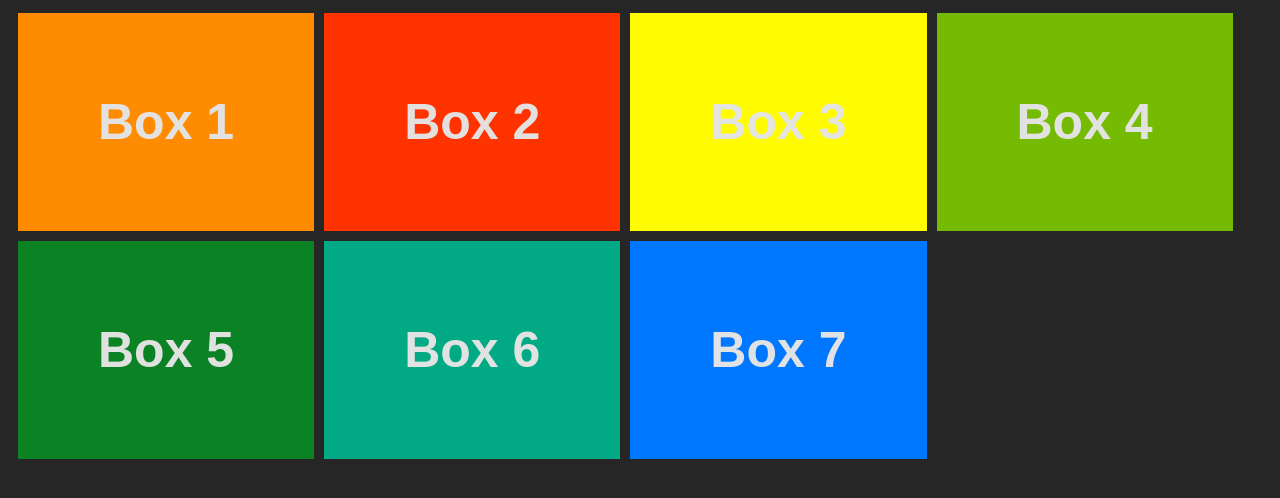
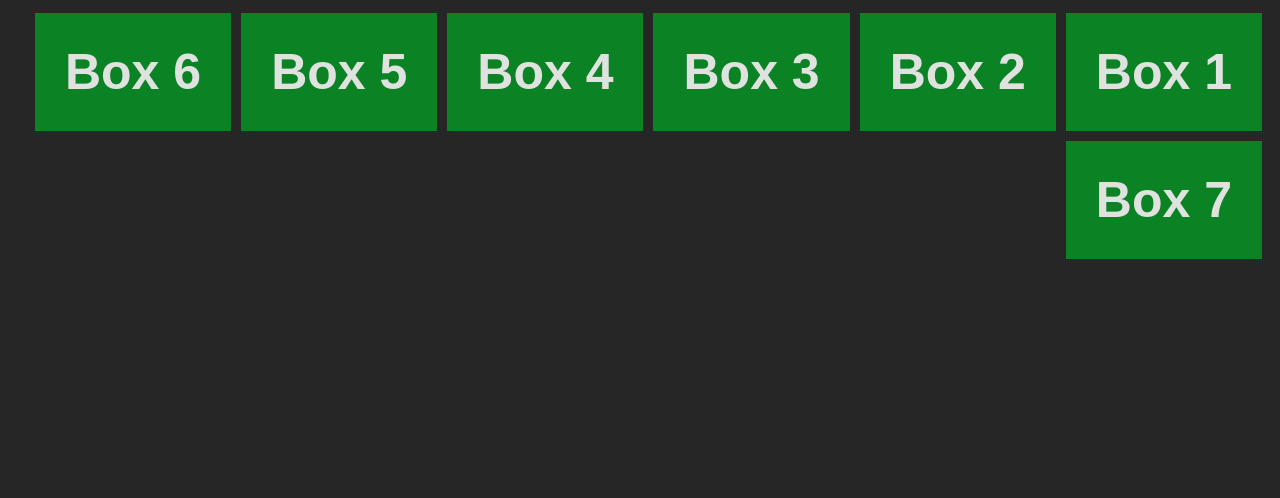
Before and after one commit to RomualdoFranca/FlexBox, a plain HTML site: page flex1.html in a window 1280 px wide. Drawn offline with Linux system fonts and the light colour scheme.

Commit message:
change divs color

```diff
--- a/flex1.css
+++ b/flex1.css
@@ -9,43 +9,44 @@ body {
     color: #e4e4e4fb;
     display: flex;
     flex-wrap: wrap;
+    flex-direction: row-reverse;
 }
 div {
     margin: 5px;
 }
 .box1 {
-    background-color: darkorange;
+    background-color: #0b8325;
     text-align: center;
-    padding: 80px;
+    padding: 30px;
 
 }
 .box2 {
-    background-color: #ff3300;
+    background-color: #0b8325;
     text-align: center;
-    padding: 80px;
+    padding: 30px;
 }
 .box3 {
-    background-color: #fffb00;
+    background-color: #0b8325;
     text-align: center;
-    padding: 80px;
+    padding: 30px;
 }
 .box4 {
-    background-color: #75bb03;
+    background-color: #0b8325;
     text-align: center;
-    padding: 80px;
+    padding: 30px;
 }
 .box5 {
     background-color: #0b8325;
     text-align: center;
-    padding: 80px;
+    padding: 30px;
 }
 .box6 {
-    background-color: #01aa85;
+    background-color: #0b8325;
     text-align: center;
-    padding: 80px;
+    padding: 30px;
 }
 .box7 {
-    background-color: #0077ff;
+    background-color: #0b8325;
     text-align: center;
-    padding: 80px;
+    padding: 30px;
 }
--- a/flex1.html
+++ b/flex1.html
@@ -5,7 +5,7 @@
         <meta http-equiv="X-UA-Compatible" content="IE=edge">
         <meta name="viewport" content="width=device-width, initial-scale=1.0">
         <link rel="stylesheet" href="flex1.css">
-        <title>Flexbox 1</title>
+        <title>Flexbox Properties</title>
     </head>
 
     <body>
```
